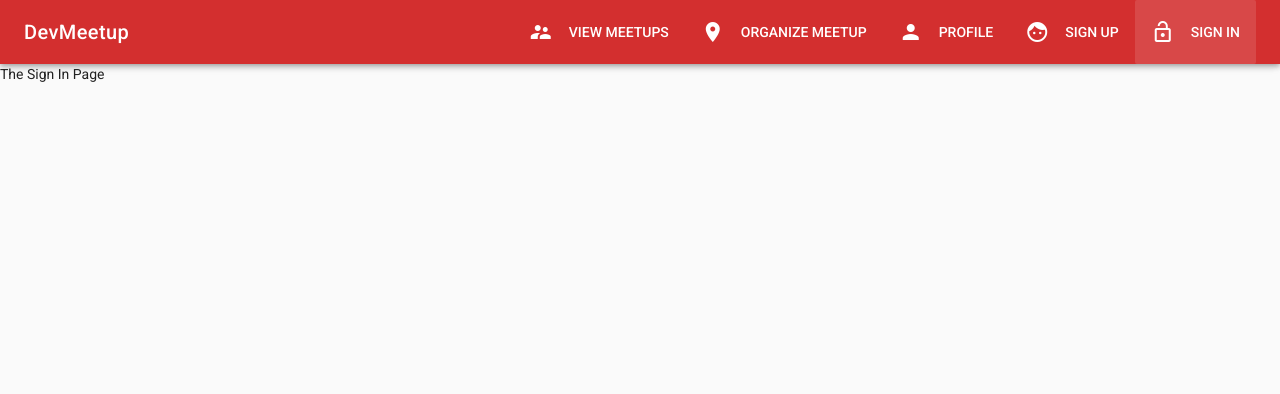
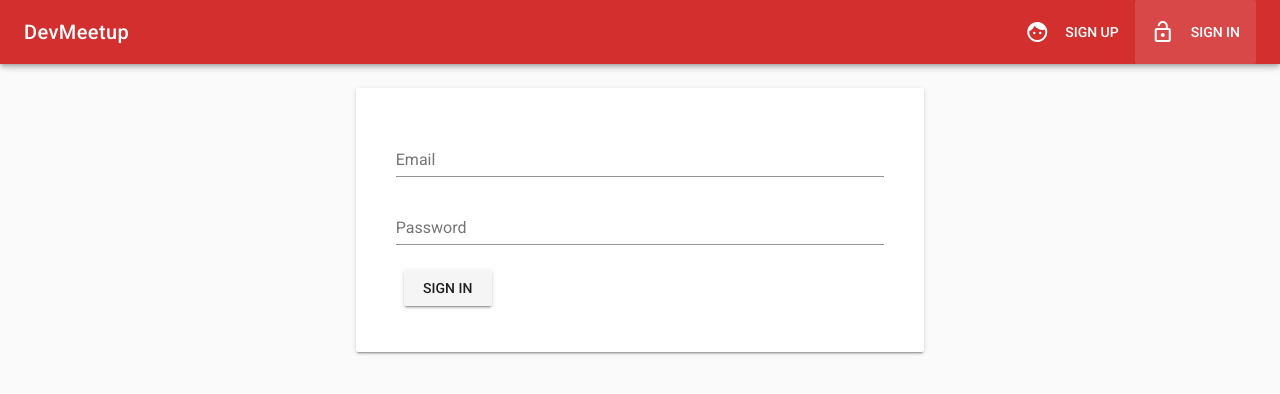
Before and after one commit to peelmicro/devmeetup-vuetify, a Vue app: page /user/signin in a window 1280 px wide. Shown: the top 394 px of the page. Built offline with nearby package versions, Linux system fonts and the light colour scheme.

Commit message:
Adding Firebase Authentication

```diff
--- a/src/App.vue
+++ b/src/App.vue
@@ -48,14 +48,26 @@
 export default {
   data () {
     return {
-      sideNav: false,
-      menuItems: [
-        { icon: 'supervisor_account', title: 'View Meetups', link: '/meetups' },
-        { icon: 'room', title: 'Organize Meetup', link: '/meetups/new' },
-        { icon: 'person', title: 'Profile', link: '/user/profile' },
+      sideNav: false
+    }
+  },
+  computed: {
+    menuItems () {
+      let menuItems = [
         { icon: 'face', title: 'Sign up', link: '/user/signup' },
         { icon: 'lock_open', title: 'Sign in', link: '/user/signin' }
       ]
+      if (this.userIsAuthenticated) {
+        menuItems = [
+          { icon: 'supervisor_account', title: 'View Meetups', link: '/meetups' },
+          { icon: 'room', title: 'Organize Meetup', link: '/meetups/new' },
+          { icon: 'person', title: 'Profile', link: '/user/profile' }
+        ]
+      }
+      return menuItems
+    },
+    userIsAuthenticated () {
+      return this.$store.getters.user !== null && this.$store.getters.user !== undefined
     }
   },
   name: 'App'
--- a/src/components/User/Signin.vue
+++ b/src/components/User/Signin.vue
@@ -1,5 +1,76 @@
 <template>
-  <div>
-    <p>The Sign In Page</p>
-  </div>
+  <v-container>
+    <v-layout row>
+      <v-flex xs12 sm6 offset-sm3>
+        <v-card>
+          <v-card-text>
+            <v-container>
+              <form @submit.prevent="onSignin">
+                <v-layout row>
+                  <v-flex xs12>
+                    <v-text-field
+                      name="email"
+                      label="Email"
+                      id="email"
+                      v-model="email"
+                      type="email"
+                      required>
+                    </v-text-field>
+                  </v-flex>
+                </v-layout>
+                <v-layout row>
+                  <v-flex xs12>
+                    <v-text-field
+                      name="password"
+                      label="Password"
+                      id="password"
+                      v-model="password"
+                      type="password"
+                      required>
+                    </v-text-field>
+                  </v-flex>
+                </v-layout>
+                <v-layout row>
+                  <v-flex xs12>
+                    <v-btn type="submit">Sign In</v-btn>
+                  </v-flex>
+                </v-layout>
+              </form>
+            </v-container>
+          </v-card-text>
+        </v-card>
+      </v-flex>
+    </v-layout>
+  </v-container>
 </template>
+
+<script>
+export default {
+  data () {
+    return {
+      email: '',
+      password: ''
+    }
+  },
+  computed: {
+    user () {
+      return this.$store.getters.user
+    }
+  },
+  watch: {
+    user (value) {
+      if (value !== null && value !== undefined) {
+        this.$router.push('/')
+      }
+    }
+  },
+  methods: {
+    onSignin () {
+      this.$store.dispatch('signUserIn', {
+        email: this.email,
+        password: this.password
+      })
+    }
+  }
+}
+</script>
--- a/src/components/User/Signup.vue
+++ b/src/components/User/Signup.vue
@@ -5,7 +5,7 @@
         <v-card>
           <v-card-text>
             <v-container>
-              <form>
+              <form @submit.prevent="onSignup">
                 <v-layout row>
                   <v-flex xs12>
                     <v-text-field
@@ -71,14 +71,23 @@
       return this.password !== this.confirmPassword
         ? 'Password do not match'
         : ''
+    },
+    user () {
+      return this.$store.getters.user
+    }
+  },
+  watch: {
+    user (value) {
+      if (value !== null && value !== undefined) {
+        this.$router.push('/')
+      }
     }
   },
   methods: {
     onSignup () {
-      console.log({
+      this.$store.dispatch('signUserUp', {
         email: this.email,
-        password: this.password,
-        confirmPassword: this.confirmPassword
+        password: this.password
       })
     }
   }
--- a/src/store/index.js
+++ b/src/store/index.js
@@ -1,5 +1,6 @@
 import Vue from 'vue'
 import Vuex from 'vuex'
+import firebase from 'firebase'
 
 Vue.use(Vuex)
 
@@ -25,14 +26,14 @@
         description: 'New York is good as well!'
       }
     ],
-    user: {
-      id: '3424242424',
-      registeredMeetups: ['3asd342342342']
-    }
+    user: null
   },
   mutations: {
     createMeetup (state, payload) {
       state.loadedMeetups.push(payload)
+    },
+    setUser (state, payload) {
+      state.user = payload
     }
   },
   actions: {
@@ -47,6 +48,40 @@
       }
       commit('createMeetup', meetup)
       // reach out to firebase and store it
+    },
+    signUserUp ({ commit }, payload) {
+      firebase.auth().createUserWithEmailAndPassword(payload.email, payload.password)
+        .then(
+          user => {
+            const newUser = {
+              id: user.id,
+              registeredMeetups: []
+            }
+            commit('setUser', newUser)
+          }
+        )
+        .catch(
+          error => {
+            console.log(error)
+          }
+        )
+    },
+    signUserIn ({ commit }, payload) {
+      firebase.auth().signInWithEmailAndPassword(payload.email, payload.password)
+        .then(
+          user => {
+            const newUser = {
+              id: user.id,
+              registeredMeetups: []
+            }
+            commit('setUser', newUser)
+          }
+        )
+        .catch(
+          error => {
+            console.log(error)
+          }
+        )
     }
   },
   getters: {
@@ -64,6 +99,9 @@
           return meetup.id === meetupId
         })
       }
+    },
+    user (state) {
+      return state.user
     }
   }
 })
```
